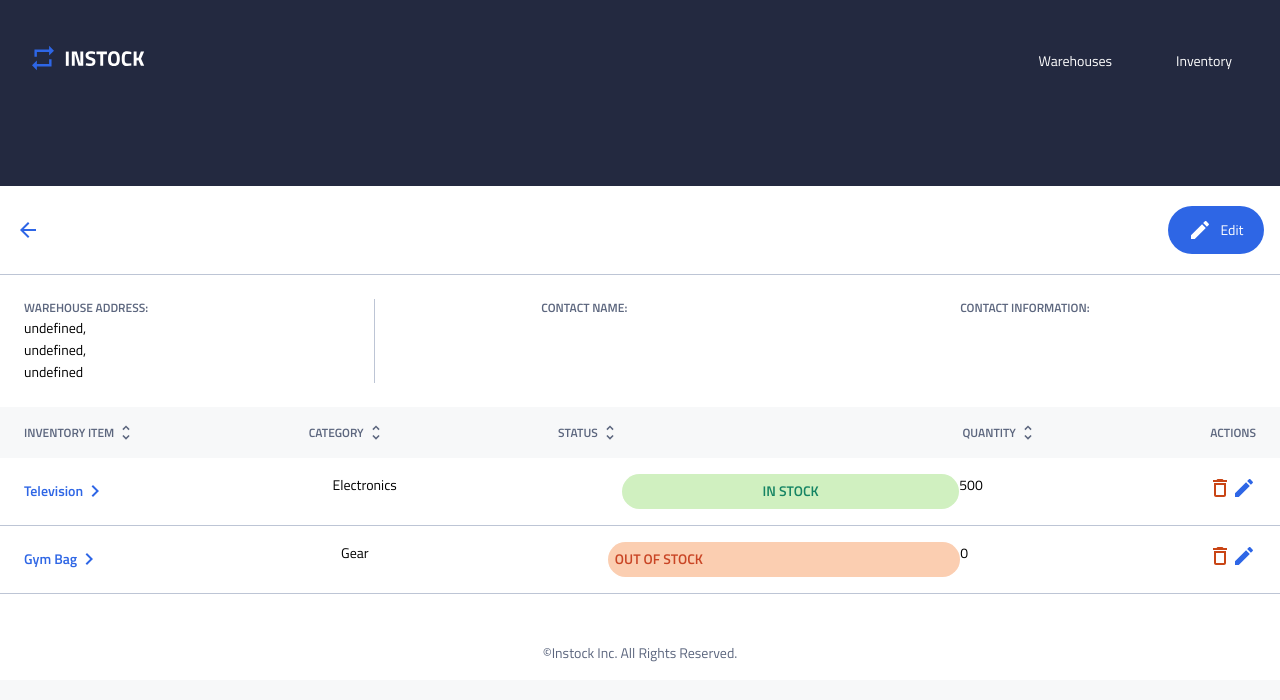
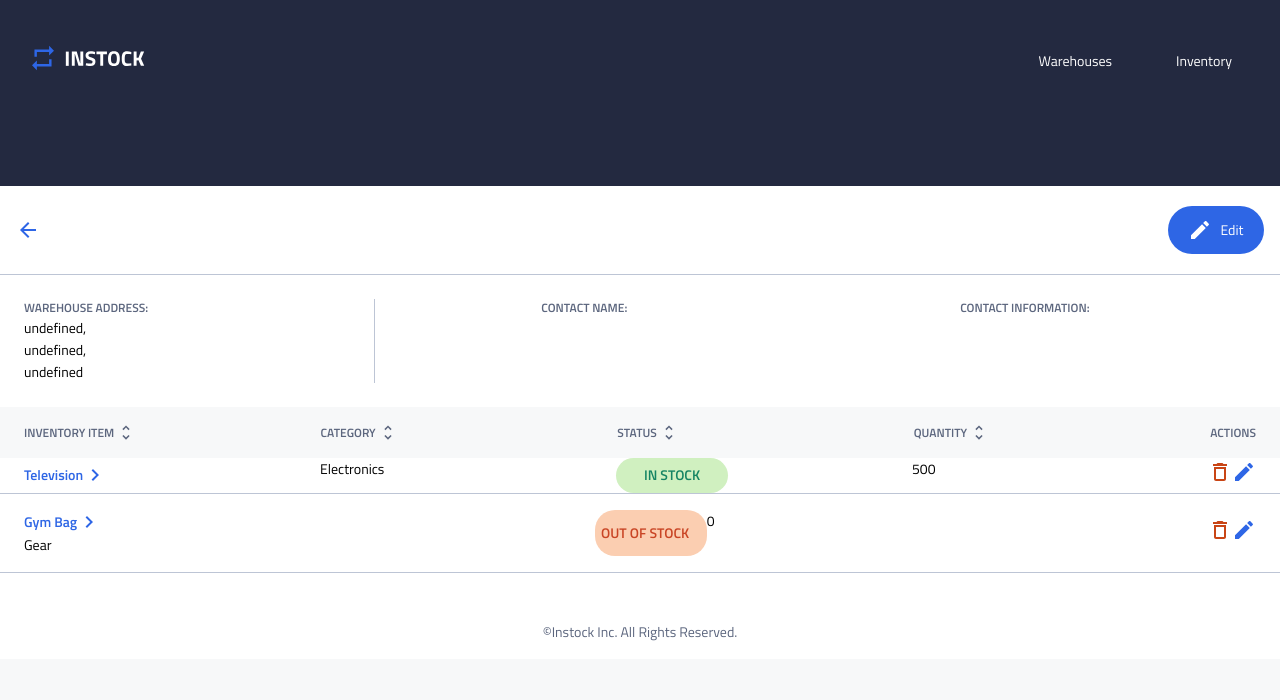
Before and after one commit to rmasuda12/code-crusaders-instock, a React (Vite) app: page /warehouses/1 in a window 1280 px wide. Shown: the top 700 px of the page. Built offline with nearby package versions, Linux system fonts and the light colour scheme; no server answers.

Commit message:
fix tablet and desktop view

```diff
--- a/src/components/WarehouseInventoryItems/WarehouseInventoryItems.jsx
+++ b/src/components/WarehouseInventoryItems/WarehouseInventoryItems.jsx
@@ -1,6 +1,8 @@
 import './WarehouseInventoryItems.scss'
 
 function WarehouseInventoryItems () {
+
+
 
 
 
@@ -34,24 +36,26 @@ function WarehouseInventoryItems () {
                 <h4>ACTIONS</h4>
             </section>
         <section className='inventory-details'>
-            <section className='inventory-details__container'>
-                <div className='inventory-details__left'>
+            {/* <section className='inventory-details__container'> */}
+                {/* <div className='inventory-details__left'> */}
                     <h4 className='inventory-details__items'>INVENTORY ITEM:</h4>
-                    <h3 className='inventory-details__click-item'>Television
+                    <h3 className='inventory-details__click-item column'>Television
                         <svg className='inventory-details__chevron' width="24" height="24" viewBox="0 0 24 24" fill="none" xmlns="http://www.w3.org/2000/svg">
                         <path d="M9.99997 6L8.58997 7.41L13.17 12L8.58997 16.59L9.99997 18L16 12L9.99997 6Z" fill="#2E66E6"/>
                         </svg>
                     </h3>
                     <h4 className='inventory-details__items'>CATEGORY:</h4>
-                    <p className='inventory-details__click-item-value'>Electronics</p>
-                </div>
-                <div className='inventory-details__right'>
+                    <p className='inventory-details__click-item-value column'>Electronics</p>
+                {/* </div> */}
+                {/* <div className='inventory-details__right'> */}
                     <h4 className='inventory-details__items'>STATUS:</h4>
-                    <h3 className='inventory-details__status'> IN STOCK</h3>
+                    <div className='column'><h3 className='inventory-details__status'>IN STOCK</h3></div>
+
                     <h4 className='inventory-details__items'>QTY:</h4>
-                    <p className='inventory-details__quantity-value'>500</p>
-                </div>
-            </section>
+                    <p className='inventory-details__quantity-value column'>500</p>
+                {/* </div> */}
+
+            {/* </section> */}
 
             <section className='inventory-details__icons'>
                 <p className='inventory-details__delete'>
--- a/src/components/WarehouseInventoryItems/WarehouseInventoryItems.scss
+++ b/src/components/WarehouseInventoryItems/WarehouseInventoryItems.scss
@@ -18,11 +18,11 @@
         padding-bottom: 1.5rem;
 
             @include tablet {
-                flex-grow: 1;
                 justify-content: space-between;
                 padding-bottom: 0;
                 padding: 1rem 0;
-                flex-basis: 0;
+                flex-basis: auto;
+                width: 100%;
 
             }
     }
@@ -33,10 +33,13 @@
             flex-basis: 1;
 
             @include tablet {
-                display: flex;
-                flex-grow: 1;
-                flex-basis: auto;
+                // display: none;
+                // flex-grow: 1;
+                // flex-basis: auto;
                 // justify-content: space-between;
+                // display: flex;
+                //     align-items: center;
+                //     flex-grow: 1;
                 }
 
         }
@@ -48,8 +51,8 @@
             @include tablet {
                 display: flex;
                 flex-grow: 1;
-                flex-basis: auto;
-                justify-content: space-between;
+                // flex-basis: auto;
+                // justify-content: space-between;
             }
         }
 
@@ -59,15 +62,16 @@
         color: $instock-indigo;
 
         @include tablet {
-            flex-grow: 1;
-            flex-basis: auto;
+            // flex-grow: 1;
+
+                // flex-grow: 1;
         }
     }
 
     &__click-item-value {
         @include tablet {
-            flex-grow: 1;
-            flex-basis: 1;
+            // flex-grow: 1;
+            // flex-basis: 1;
         }
     }
 
@@ -107,8 +111,8 @@
 
         @include tablet {
             width: 7rem;
-            flex-grow: 1;
-            flex-basis: 1;
+            // flex-grow: 1;
+            // flex-basis: 0;
 
         }
     }
@@ -117,8 +121,8 @@
 
         @include tablet {
             display: flex;
-            flex-grow: 1;
-            flex-basis: auto;
+            // flex-grow: 1;
+            // flex-basis: 1;
         }
     }
 
@@ -133,8 +137,8 @@
 
         @include tablet {
             width: 7rem;
-            flex-grow: 1;
-            flex-basis: 1;
+            // flex-grow: 1;
+            // flex-basis: 0;
 
             // justify-content: center;
         }
@@ -160,12 +164,18 @@
     &__hidden-icon {
         display: flex;
         align-items: center;
-        flex-grow: 1;
+        // flex-grow: 1;
+        flex: 25%;
     }
 
     &__hidden-icon--status {
         display: flex;
         align-items: center;
-        flex-grow: 2;
+        // flex-grow: 1;
+        flex: 25%;
+    }
+
+    .column {
+    width: 25%;
     }
 }
```
